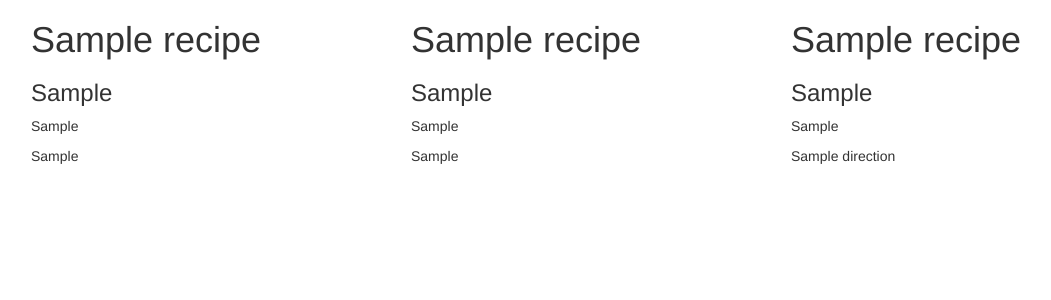
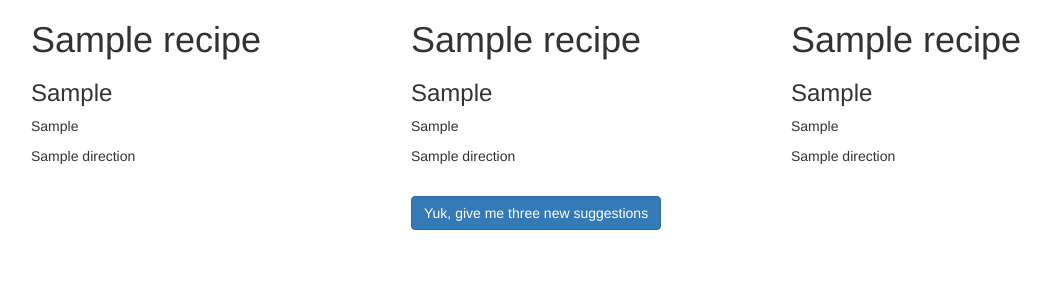
Before and after one commit to JessicaRitter/reciMe, a Flask app: template templates/threerecipes.html in a window 1280 px wide. Shown: the top 300 px of the page, without its empty margins (54-1105 px from the left). Run offline with Flask 2, Linux system fonts and the light colour scheme; tables that the repository leaves empty hold one stand-in row (values such as "Sample post"); the template is opened without the code that fills it: values that come from a table or form of the project are taken from there, most other values are stand-ins (such as "Sample title", 1, 10 or a date in 2020); some libraries are stand-ins or nearby versions.

Commit message:
getting formatting issues resolved

```diff
--- a/server.py
+++ b/server.py
@@ -20,16 +20,17 @@ def recipe_options():
 
     recipe1, recipe2, recipe3 = random.sample(recipes, 3)
 
-    nums = range(0,10)
-
     ingredients1 = recipe1.recipe_ingredients.split(" ")
 
-    print ingredients1
-
+    directions1 = recipe1.recipe_directions.split(".")
+    directions2 = recipe2.recipe_directions.split(".")
     directions3 = recipe3.recipe_directions.split(".")
 
     return render_template('threerecipes.html', recipe1=recipe1,
-                            recipe2=recipe2, recipe3=recipe3, directions3=directions3)
+                            recipe2=recipe2, recipe3=recipe3,
+                            directions1=directions1,
+                            directions2=directions2,
+                            directions3=directions3)
 
 
 # @app.route('/login')
--- a/static/main.css
+++ b/static/main.css
@@ -1 +1,5 @@
 /*find things to put in here eventually*/
+
+.btn-primary a {
+    color:#ffffff;
+}
--- a/templates/showbutton.html
+++ b/templates/showbutton.html
@@ -2,9 +2,11 @@
 {% block content %}
 <div class="container">
     <row>
+        <div class="col-lg-4"></div>
         <div class="col-lg-4">
             <button class="btn btn-primary"><a href="/recipes">Give me three options</a></button>
         </div>
+        <div class="col-lg-4"></div>
 
     </row>
 </div>
--- a/templates/threerecipes.html
+++ b/templates/threerecipes.html
@@ -7,13 +7,17 @@
         <h1>{{ recipe1.recipe_title }}</h1>
         <h3>{{ recipe1.recipe_source }}</h3>
         <p>{{ recipe1.recipe_ingredients }}</p>
-        <p>{{ recipe1.recipe_directions }}</p>
+        {% for direction in directions1 %}
+            <p> {{ direction }} </p><br>
+        {% endfor %}
     </div>
     <div class="col-lg-4">
         <h1>{{ recipe2.recipe_title }}</h1>
         <h3>{{ recipe2.recipe_source }}</h3>
         <p>{{ recipe2.recipe_ingredients }}</p>
-        <p>{{ recipe2.recipe_directions }}</p>
+        {% for direction in directions2 %}
+            <p> {{ direction }} </p><br>
+        {% endfor %}
     </div>
     <div class="col-lg-4">
         <h1>{{ recipe3.recipe_title }}</h1>
@@ -25,6 +29,13 @@
         <!-- <p>{{ recipe3.recipe_directions }}</p><br> -->
     </div>
 </row>
+<row>
+    <div class="col-lg-4"></div>
+    <div class="col-lg-4">
+        <button class="btn btn-primary"><a href="/recipes">Yuk, give me three new suggestions</a></button>
+    </div>
+    <div class="col-lg-4"></div>
+</row>
 </div>
 
 {% endblock %}
```
Also changed, not shown: dumpfile.txt (+2 -2 lines).
